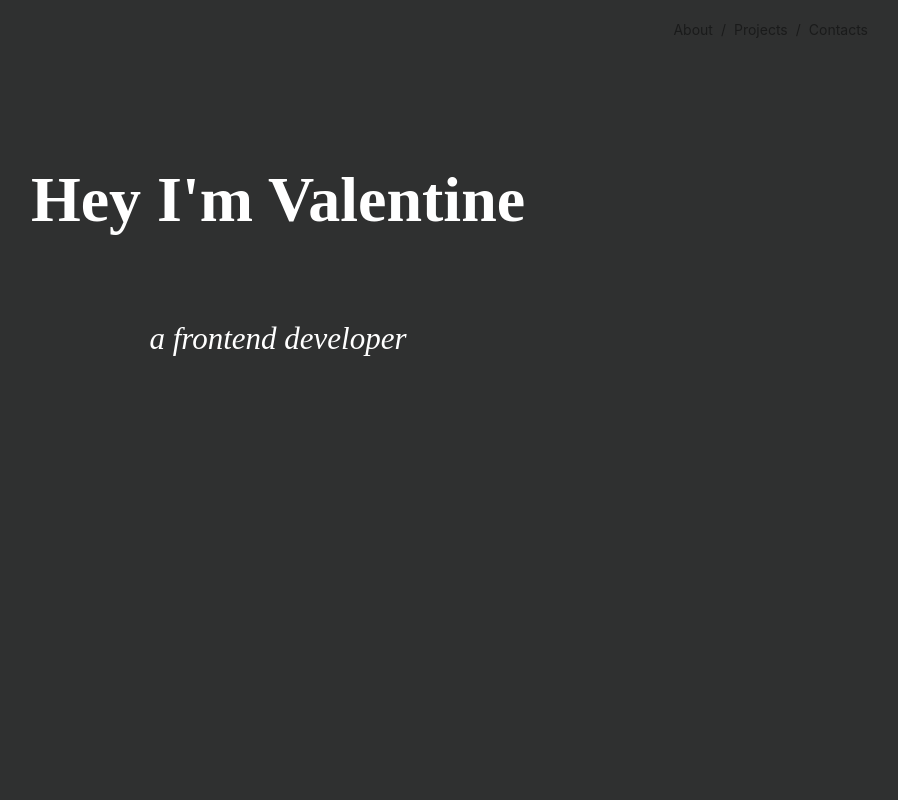
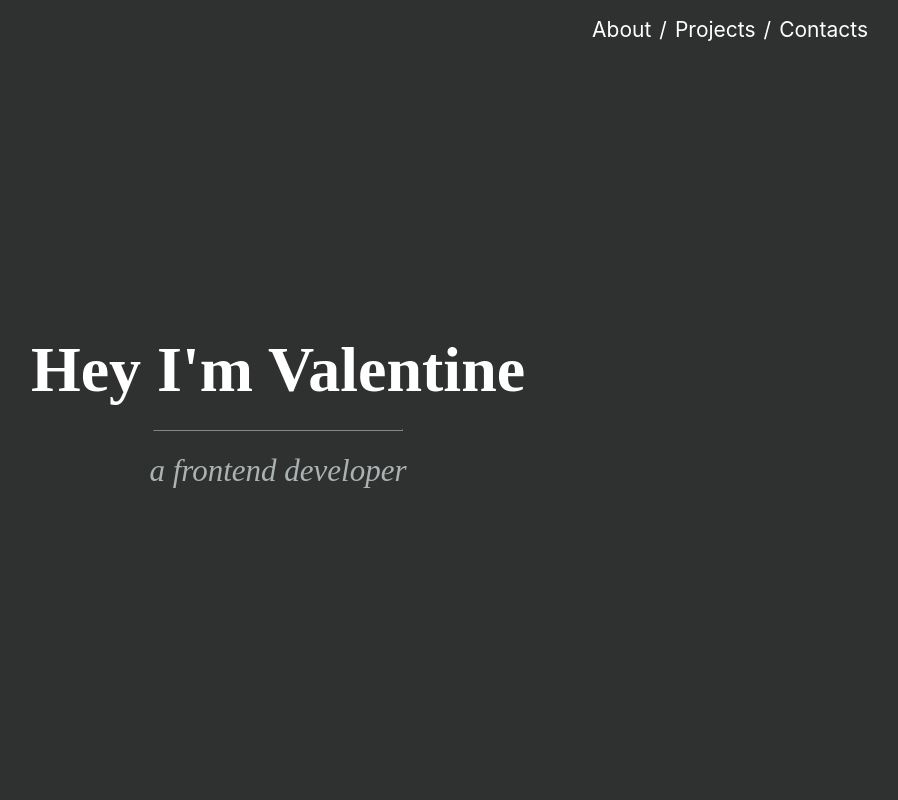
Before and after one commit to Thayorns/Portfolio, a React (Create React App) app in the folder my-app/: page / in a window 1280 px wide. Shown: the top 800 px of the page, without its empty margins (362-1260 px from the left). Built offline with nearby package versions, Linux system fonts and the light colour scheme.

Commit message:
about-me section modified

```diff
--- a/my-app/src/components/content/content.css
+++ b/my-app/src/components/content/content.css
@@ -1,4 +1,4 @@
 .content-section {
     height: 800px;
-    background: #b6ea99;
+    background: #b4ef91;
 }
--- a/my-app/src/components/footer/footer.js
+++ b/my-app/src/components/footer/footer.js
@@ -11,6 +11,7 @@ const Footer = () => {
                 - Ant Design
                 - React-responsive
                 - Fortran Clarendon font
+                - Color Picker
             </div>
         </section>
     )
--- a/my-app/src/components/header/header.css
+++ b/my-app/src/components/header/header.css
@@ -3,6 +3,16 @@
     background: #2f3030;
     color: white;
     font-family: 'Clarendon Wide Regular';
+
+    /* background-image: url(../../images/valentine-skywalker.jpg);
+    background-size: contain;
+    background-repeat: no-repeat;
+    background-position-x: center; */
+
+    display: flex;
+    flex-direction: column;
+    justify-content: center;
+    align-items: center;
 }
 .navbar{
     line-height: 60px;
@@ -15,27 +25,38 @@
     float: right;
     margin-right: 50px;
 }
-:where(.css-dev-only-do-not-override-190m0jy).ant-breadcrumb .ant-breadcrumb-separator{
+.ant-breadcrumb .ant-breadcrumb-separator{
     color: white;
     font-size: 21px;
 }
-:where(.css-dev-only-do-not-override-190m0jy).ant-breadcrumb a {
+.ant-breadcrumb a {
     height: 60px;
     color: white;
     font-size: 21px;
 }
-.about {
-    margin: 63px auto 0px;
+.ant-breadcrumb a:hover {
+    background-color: #f5f7f7;
+    color: black;
+}
+.about-me {
+    /* margin: 63px auto 0px; */
     display: flex;
     flex-direction: column;
     justify-content: center;
     align-items: center;
 }
-.about h1{
+.about-me h1{
     font-size: 4rem;
-    margin-top: 100px;
+    margin-bottom: 15px;
+    color: white;
+    background: #2f3030;
+    text-align: center;
 }
 p {
+    margin-top: 15px;
     font-size: 31px;
     font-style: italic;
+    color: #abb2b2;
+    background: #2f3030;
+    text-align: center;
 }
--- a/my-app/src/components/header/header.js
+++ b/my-app/src/components/header/header.js
@@ -19,8 +19,9 @@ const Header = () => {
                 }
                 ]}
             />
-            <div className='about'>
+            <div className='about-me'>
                 <h1>Hey I'm Valentine</h1>
+                <hr style={{borderColor: "#828585", width: '250px'}}></hr>
                 <p>a frontend developer</p>
             </div>
         </section>
```
Also changed, not shown: my-app/src/images/valentine-skywalker.jpg (added).
